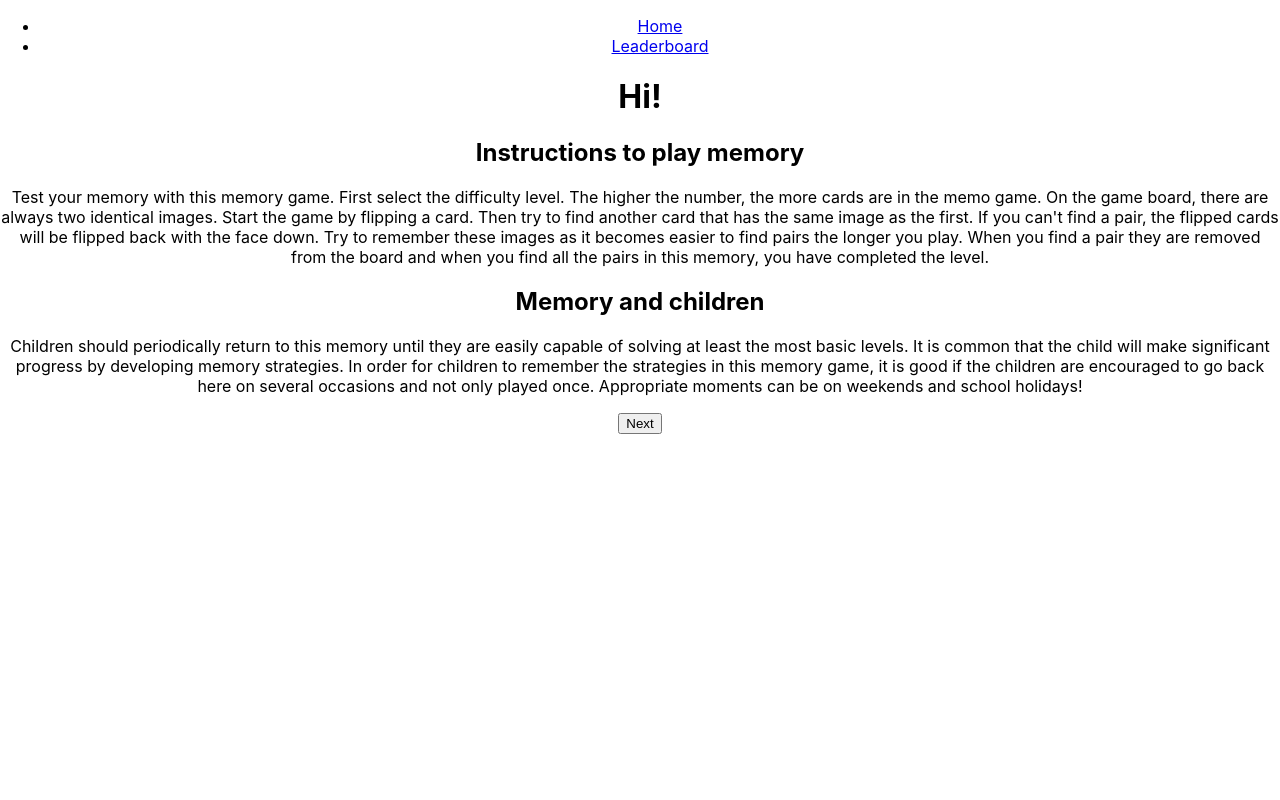
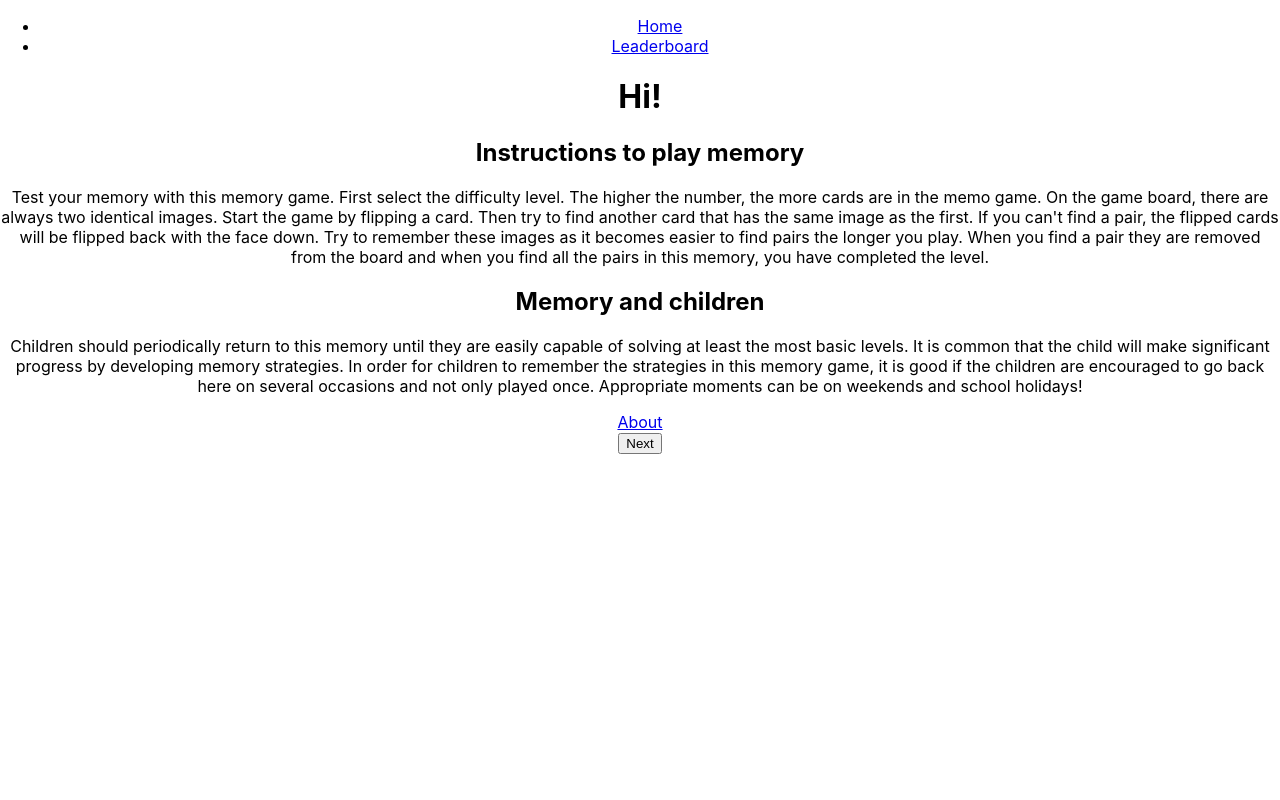
Before and after one commit to FolseV/Memory-game, a React (Create React App) app in the folder memory-game/: page /greetings in a window 1280 px wide. Shown: the top 800 px of the page. Built offline with nearby package versions, Linux system fonts and the light colour scheme.

Commit message:
fix: small changes

```diff
--- a/memory-game/src/components/Greeting/Greeting.tsx
+++ b/memory-game/src/components/Greeting/Greeting.tsx
@@ -29,6 +29,9 @@ const Greeting = () => {
           holidays!
         </p>
       </div>
+      <div>
+        <a href="https://en.wikipedia.org/wiki/Concentration_(card_game)">About</a>
+      </div>
       <button onClick={() => navigate(`/home`, { replace: true })}>Next</button>
     </div>
   );
--- a/memory-game/src/store/middleware/resultsTable.ts
+++ b/memory-game/src/store/middleware/resultsTable.ts
@@ -2,6 +2,8 @@ import { Middleware } from "redux";
 
 export const resultsTable: Middleware = (store) => (next) => (action) => {
   const returnVal = next(action);
-  localStorage.setItem("results", JSON.stringify(store.getState()));
+  let counter = 0;
+  localStorage.setItem(counter++ + "", JSON.stringify(store.getState()));
+  console.log(store.getState());
   return returnVal;
 };
--- a/memory-game/src/store/reducers/userReducer.ts
+++ b/memory-game/src/store/reducers/userReducer.ts
@@ -1,11 +1,12 @@
 import { UserAction, UserActionTypes, UserState } from "../../types/user";
+import react from "../../img/cards/platforms/react.svg";
 
 const initialState: UserState = {
   user: {
     firstName: "string",
     lastName: "string",
     email: "string",
-    suite: "string",
+    suite: react,
     difficulty: "string",
   },
 };
```
